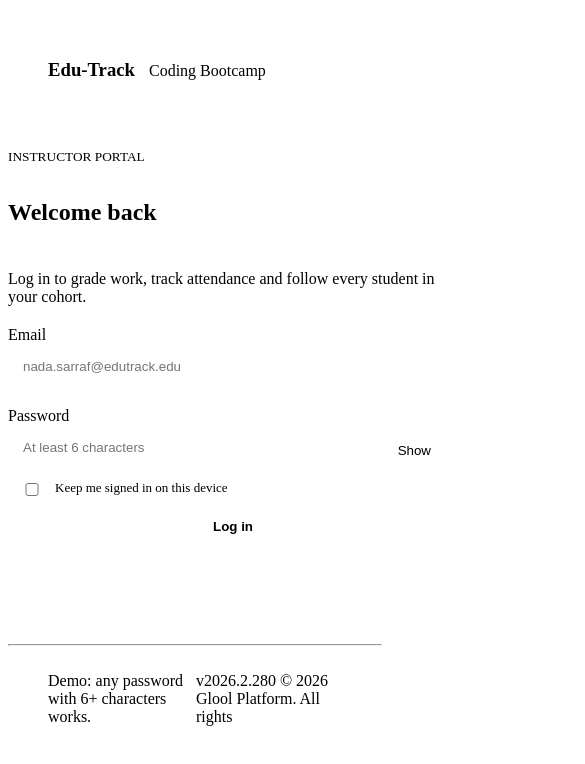
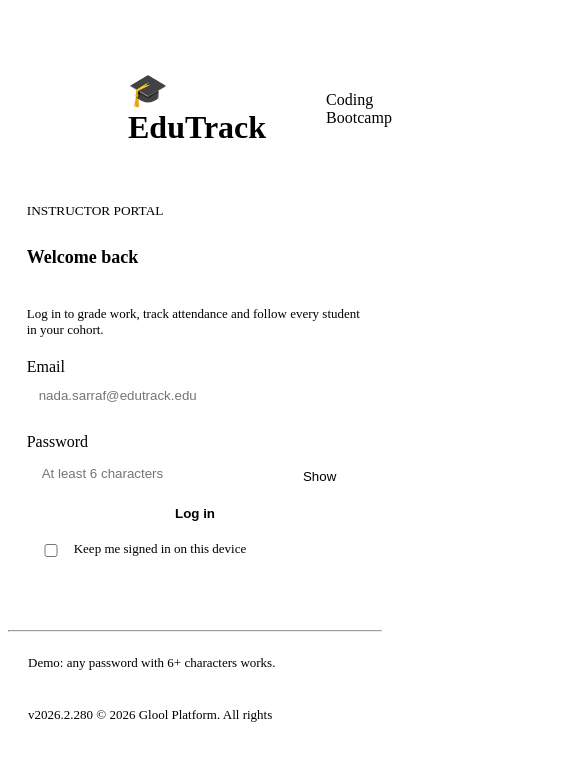
Before and after one commit to HindBundoq/Edu-Track, a plain HTML site: page index.html in a window 390 px wide. Shown: the top 764 px of the page, 585 px wide, since content can reach past the window. Drawn offline with Linux system fonts and the light colour scheme.

Commit message:
Update login page

```diff
--- a/css/login.css
+++ b/css/login.css
@@ -1,16 +1,36 @@
-@import url("/main.css");
-header h3{
-    margin-right: 10px;
+.the-header{
+    display: flex;
+    align-items: center;
+    gap: 300px;
+    margin-top: 50px;
+    gap: 60px;
 
-    display: inline-block;
 }
-header p {
-    display: inline-block;
+.the-header h1{
+    padding-left: 100px;
+
+}
+
+.the-header p{
+    padding-right: 400px;
     color: var(--faint);
 }
-header{
-   margin: 40px;
 
+
+
+#theme{
+    margin-left: 100px;
+    background-color:var(--orange-700);
+    width: 80px;
+    border-radius: 10px;
+    border: 1px solid var( --pri-hover);
+    background-color: var( --bg);
+
+
+}
+body.dark {
+    background-color:var(--text);
+    color: var(--bg);
 }
 
 .form-login{
@@ -43,21 +63,26 @@ header{
 
 }
 .the-input input[type="email"],
-.the-input input[type="password"]
- {
+.the-input #password {
     width: 100%;
     padding: 15px;
-      background: var(--bg);
-      border-radius: 10px;
-      border: 1px solid var(--line2);
+    background: var(--bg);
+    border-radius: 10px;
+    border: 1px solid var(--line2);
+}
 
 
+
+.the-input input[type="email"]:hover,
+.the-input #password:hover {
+    border: 1px solid var(--pri-hover);
 }
 
-.the-input input[type="email"]:hover,
-.the-input input[type="password"]:hover {
+.the-input input[type="email"]:focus,
+.the-input #password:focus {
     border: 1px solid var(--pri-hover);
-
+    outline: none;
+    box-shadow: 0 0 10px var(--pri-hover);
 }
 
 .the-input input[type="email"]:focus,
@@ -137,3 +162,59 @@ footer{
     justify-content: space-between;
    margin:10px 40px;
 }
+
+
+
+
+
+@media (max-width: 768px) {
+
+    header {
+        margin: 30px;
+    }
+
+    .form-login {
+        width: 80%;
+    }
+
+    footer {
+        margin-top: 70px;
+    }
+
+    .the-footer {
+        margin: 10px 30px;
+    }
+}
+
+
+@media (max-width: 480px) {
+
+    header {
+        margin: 25px 20px;
+    }
+
+    .form-login {
+        width: 90%;
+    }
+
+    .form-login h3 {
+        font-size: large;
+    }
+
+    .form-login span {
+        font-size: small;
+    }
+
+    .the-input input[type="email"],
+    .the-input input[type="password"] {
+        padding: 12px;
+    }
+
+    .the-footer {
+        flex-direction: column;
+        gap: 10px;
+        margin: 10px 20px;
+        font-size: small;
+    }
+
+}
--- a/index.html
+++ b/index.html
@@ -13,10 +13,11 @@
 
 <body>
 
-    <header>
+    <header class="the-header">
         <!--عنوان الصفحه -->
-        <h3>Edu-Track</h3>
+        <h1>🎓 EduTrack</h1>
         <p>Coding Bootcamp</p>
+        <button id="theme">Dark Mode</button>
     </header>
 
     <main>
@@ -48,19 +49,22 @@
                     <br>
                     <input type="password" id="password" placeholder="At least 6 characters" required>
                         <!--هذا ال button لاخفاء واظهار الباسوورد-->
-                    <button type="button" >Show</button>                </div>
+                    <button type="button" id="showpass" >Show</button>
+               </div>
 
+
+
+
+
+                <button type="submit" id="login-button">
+                    Log in
+                </button>
 
                 <label class="remember">
 
                     <input type="checkbox" id="remember-me">
                     Keep me signed in on this device
                    </label>
-
-
-                <button type="submit" id="login-button">
-                    Log in
-                </button>
                 </section>
 
 
@@ -78,5 +82,8 @@
         </p>
             </section>
     </footer>
+
+
+    <script src="./js/pages/loginPage.js"></script>
 </body>
 </html>
--- a/js/pages/loginPage.js
+++ b/js/pages/loginPage.js
@@ -0,0 +1,46 @@
+const Showpass=document.getElementById("showpass");
+const Theme=document.getElementById("theme") ;
+const Email = document.getElementById("email");
+const Password = document.getElementById("password");
+const LoginButton = document.getElementById("login-button");
+const Form = document.querySelector("form");
+
+Showpass.addEventListener("click", function() {
+      if (Password.type === "password")
+         {
+                 Showpass.textContent="hide"
+
+            Password.type="text";
+         }
+        else
+          {
+            Password.type="password";
+             Showpass.textContent="show"
+
+
+
+          }
+
+});
+
+
+
+
+
+
+Theme.addEventListener("click", function() {
+    document.body.classList.toggle("dark");
+     if (document.body.classList.contains("dark")) {
+        Theme.textContent = "Light Mode";
+    } else {
+        Theme.textContent = "Dark Mode";
+    }
+});
+
+
+//لما المستخدم يضعط login
+Form.addEventListener("submit" , function(event){
+    event.preventDefault();
+    console.log(Email.value);
+    console.log(Password.value)
+})
```
